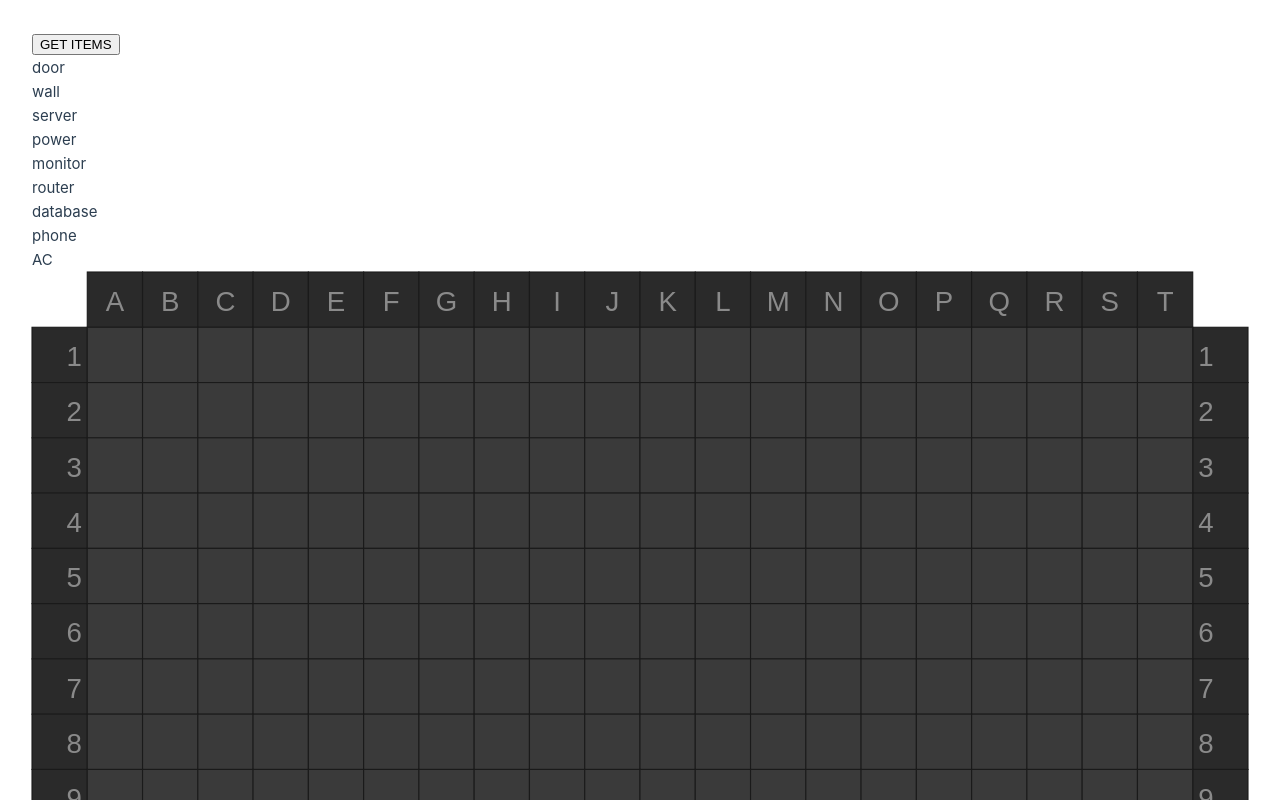
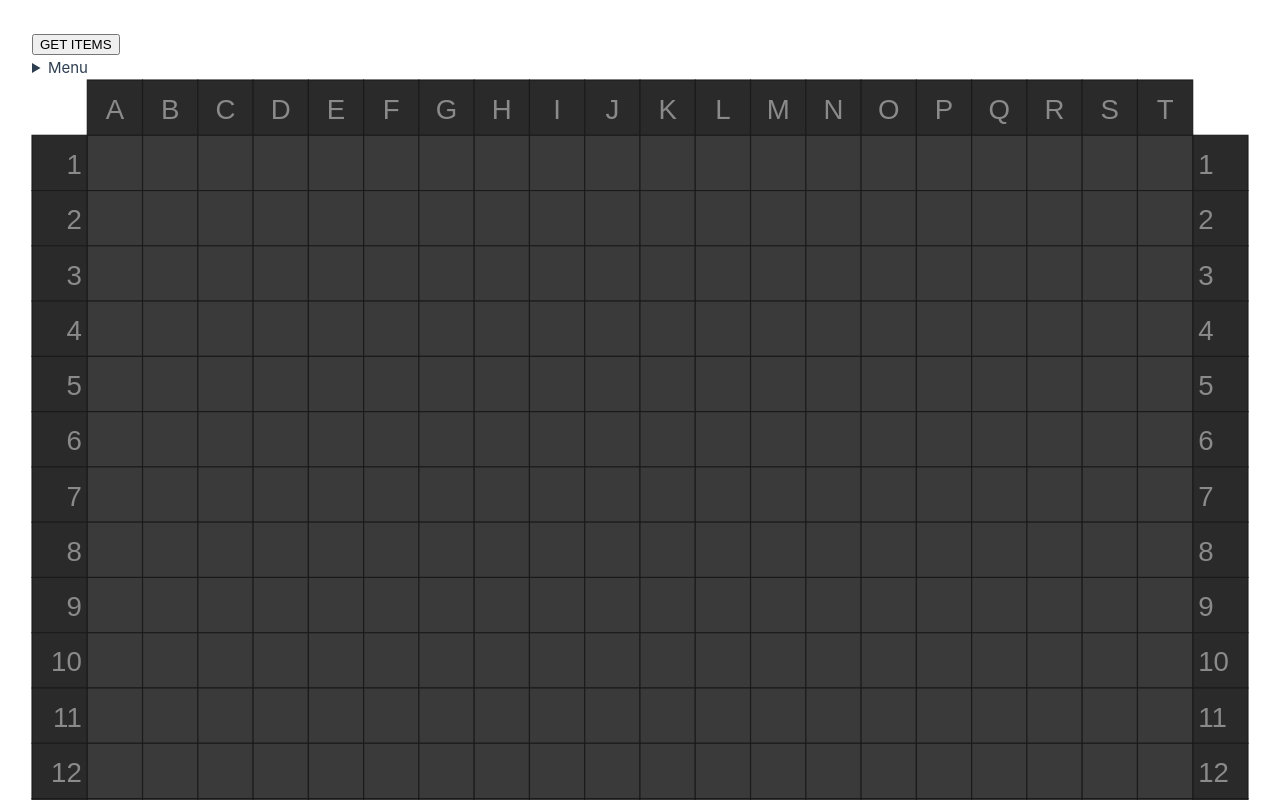
Before and after one commit to graphieros/grid-plan, a Vue app: page / in a window 1280 px wide. Shown: the top 800 px of the page. Built offline with nearby package versions, Linux system fonts and the light colour scheme.

Commit message:
Feature - Added config options to display menu inside a details element

```diff
--- a/package.json
+++ b/package.json
@@ -1,6 +1,6 @@
 {
   "name": "grid-plan",
-  "version": "1.0.7",
+  "version": "1.0.8",
   "private": false,
   "type": "module",
   "description": "A Vue3 dynamic 2d grid component ideal to view and arrange elements on a room, datacenter or rack blueprint.",
--- a/src/components/Grid.vue
+++ b/src/components/Grid.vue
@@ -477,7 +477,7 @@ function isValidIcon(icon) {
             :stroke="config.gridStroke"
             :stroke-width="config.gridStrokeWidth"
             @click="selectItem(placedItem)"
-            :style="`opacity:${ activeEntity.id !== undefined ? activeEntity.id === placedItem.id ? '1' : '0.2' : '1' }`"
+            :style="`opacity:${ activeEntity.id !== undefined ? activeEntity.id === placedItem.id ? '1' : config.nonSelectedOpacity : '1' }`"
         />
 
         <defs>
@@ -537,7 +537,7 @@ function isValidIcon(icon) {
                 :font-size="0.6"
                 :fill="placedItem.iconColor || config.iconColor"
                 text-anchor="middle"
-                :style="`opacity:${ activeEntity.id !== undefined ? activeEntity.id === placedItem.id ? '1' : '0.2' : '1' }; pointer-events: none; user-select: none`"
+                :style="`opacity:${ activeEntity.id !== undefined ? activeEntity.id === placedItem.id ? '1' : config.nonSelectedOpacity : '1' }; pointer-events: none; user-select: none`"
             >
                 <slot name="componentText" v-bind="{placedItem, iconColor: config.iconColor}"/>
             </text>
@@ -547,7 +547,7 @@ function isValidIcon(icon) {
                 :y="placedItem.y"
                 :height="placedItem.h"
                 :width="placedItem.w"
-                :style="`opacity:${ activeEntity.id !== undefined ? activeEntity.id === placedItem.id ? '1' : '0.2' : '1' }; pointer-events: none; user-select: none`"
+                :style="`opacity:${ activeEntity.id !== undefined ? activeEntity.id === placedItem.id ? '1' : config.nonSelectedOpacity : '1' }; pointer-events: none; user-select: none`"
             >
                 <div style="width: 100%; height:100%; display: flex; align-items:center; justify-content:center">
                     <slot name="componentIcon" v-bind="{ placedItem, iconColor: config.iconColor, maxSize: Math.min(placedItem.w, placedItem.h) }"/>
@@ -562,7 +562,7 @@ function isValidIcon(icon) {
                     stroke-linejoin="round"
                     :stroke="placedItem.iconColor || config.iconColor"
                     :d="scaleSVGPath(path.d, 24, { x: placedItem.x + (placedItem.w / 2) - 0.5, y: placedItem.y + placedItem.h / 2 - 0.5})"
-                    :style="`opacity:${ activeEntity.id !== undefined ? activeEntity.id === placedItem.id ? '1' : '0.2' : '1' }; pointer-events: none; user-select: none`"
+                    :style="`opacity:${ activeEntity.id !== undefined ? activeEntity.id === placedItem.id ? '1' : config.nonSelectedOpacity : '1' }; pointer-events: none; user-select: none`"
                 />
             </g>
         </g>
--- a/src/components/GridPlan.vue
+++ b/src/components/GridPlan.vue
@@ -138,7 +138,16 @@ defineExpose({
 
 <template>
   <main>
-    <div class="grid-plan-menu">
+    <details v-if="finalConfig.useAccordionMenu" class="grid-plan-menu">
+      <summary class="grid-plan-menu__summary">
+        {{ finalConfig.accordionMenuTitle }}
+      </summary>
+      <div v-for="t in availableTypes" @click="setActiveType(t)">
+        <slot name="availableType" v-bind="{ availableType: t }"/>
+      </div>
+    </details>
+
+    <div v-else class="grid-plan-menu">
       <div v-for="t in availableTypes" @click="setActiveType(t)">
         <slot name="availableType" v-bind="{ availableType: t }"/>
       </div>
--- a/src/default_config.json
+++ b/src/default_config.json
@@ -17,5 +17,8 @@
     "showCrosshair": true,
     "tooltipColor": "#FFFFFF",
     "useGradient": true,
-    "useShadow": true
+    "useShadow": true,
+    "useAccordionMenu": true,
+    "accordionMenuTitle": "Menu",
+    "nonSelectedOpacity": 0.3
 }
--- a/types/grid-plan.d.ts
+++ b/types/grid-plan.d.ts
@@ -39,6 +39,7 @@ declare module "grid-plan" {
 
     export type GridPlanConfig = {
         abscissaType?: "alphabetic" | "numeric"
+        accordionMenuTitle?: string
         coordinatesBackground?: string
         coordinatesColor?: string
         crosshairBackground?: string
```
Also changed, not shown: 2 other files (tests, documents, lock files or other folders).
